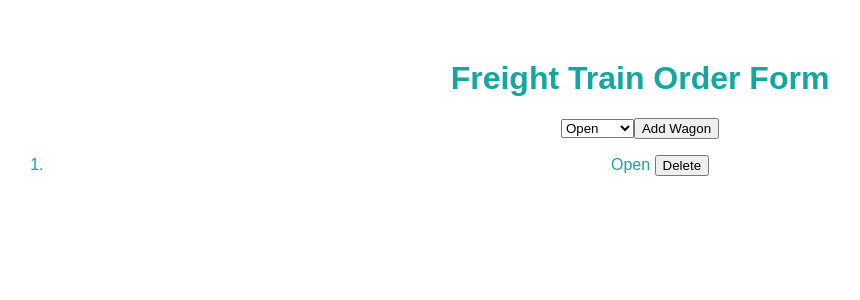
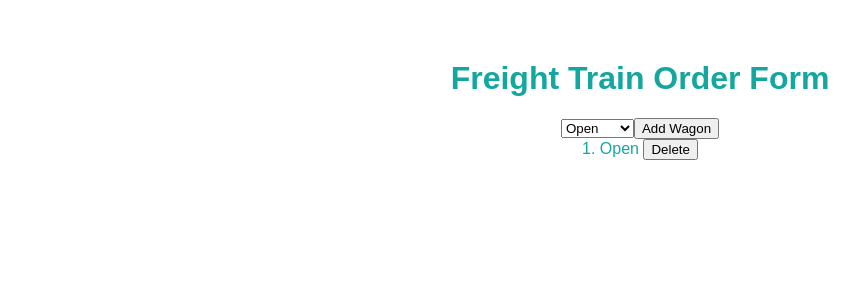
Before and after one commit to rudydimacali/freightVue, a Vue app: page / in a window 1280 px wide. Both pictures are taken after a click on the button "Add Wagon". Shown: the top 300 px of the page, without its empty margins (0-860 px from the left). Built offline with nearby package versions, Linux system fonts and the light colour scheme.

Commit message:
Add reordering functionality for wagons.

```diff
--- a/package.json
+++ b/package.json
@@ -11,7 +11,8 @@
   "author": "",
   "license": "ISC",
   "dependencies": {
-    "vue": "^2.6.8"
+    "vue": "^2.6.8",
+    "vuedraggable": "^2.19.1"
   },
   "devDependencies": {
     "css-loader": "^2.1.0",
--- a/src/components/TrainRender.vue
+++ b/src/components/TrainRender.vue
@@ -1,15 +1,16 @@
 <template>
   <div id="TrainRender">
-    <ol>
-      <li v-for="(trains, index) in wagons" :key="index">{{ trains }}
+    <draggable v-model="wagons" @start="drag=true" @end="drag=false">
+      <div class="dragItem" v-for="(trains, index) in wagons" :key="index" :value="index">{{ index + 1 }}. {{ trains }}
         <button class="deleteWagon" :value="index" v-on:click.prevent="deleteWagon">Delete</button>
-      </li>
-      </ol>
+      </div>
+    </draggable>
   </div>
 </template>
 
 
 <script>
+import draggable from 'vuedraggable';
 import serverBus from '../app';
 
 export default {
@@ -25,10 +26,18 @@ export default {
       serverBus.$emit('deleteWagon', e.target.value);
     },
   },
+  components: {
+    draggable,
+  },
 };
 
 
 </script>
 
 <style scoped>
+
+.dragItem:hover {
+  cursor: pointer;
+}
+
 </style>
```
Also changed, not shown: 2 other files (tests, documents, lock files or other folders).
